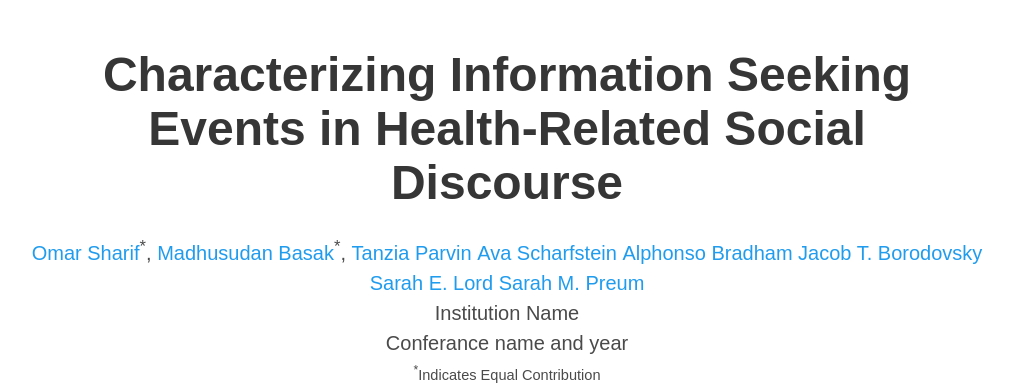
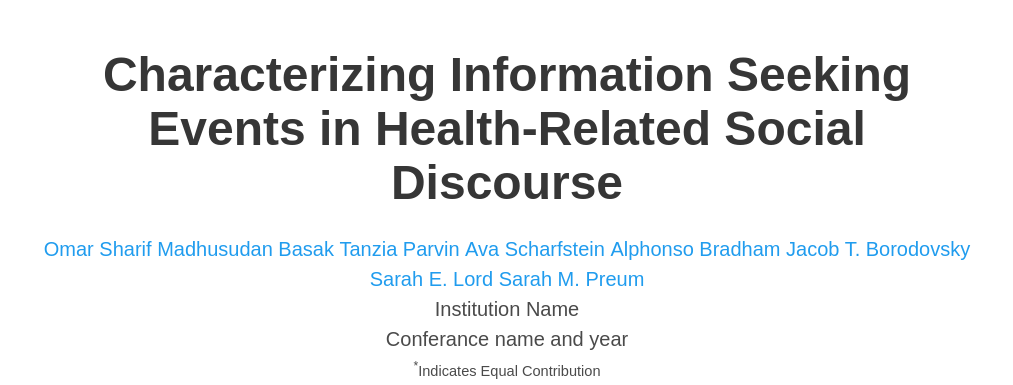
Before and after one commit to omar-sharif03/AAAI-2024, a plain HTML site: page index.html in a window 1280 px wide. Shown: the top 385 px of the page, without its empty margins (133-1146 px from the left). Drawn offline with nearby package versions, Linux system fonts and the light colour scheme; some icons are missing; a web font is replaced by a local one.

Commit message:
Update index.html

```diff
--- a/index.html
+++ b/index.html
@@ -56,9 +56,9 @@
             <div class="is-size-5 publication-authors">
               <!-- Paper authors -->
               <span class="author-block">
-              <a href="https://omar-sharif03.github.io/" target="_blank">Omar Sharif</a><sup>*</sup>,</span>
+              <a href="https://omar-sharif03.github.io/" target="_blank">Omar Sharif</a></span>
               <span class="author-block">
-                <a href="SECOND AUTHOR PERSONAL LINK" target="_blank"> Madhusudan Basak</a><sup>*</sup>,</span>
+                <a href="SECOND AUTHOR PERSONAL LINK" target="_blank"> Madhusudan Basak</a></span>
                 <span class="author-block">
                   <a href="THIRD AUTHOR PERSONAL LINK" target="_blank">Tanzia Parvin</a>
                 </span>
```
